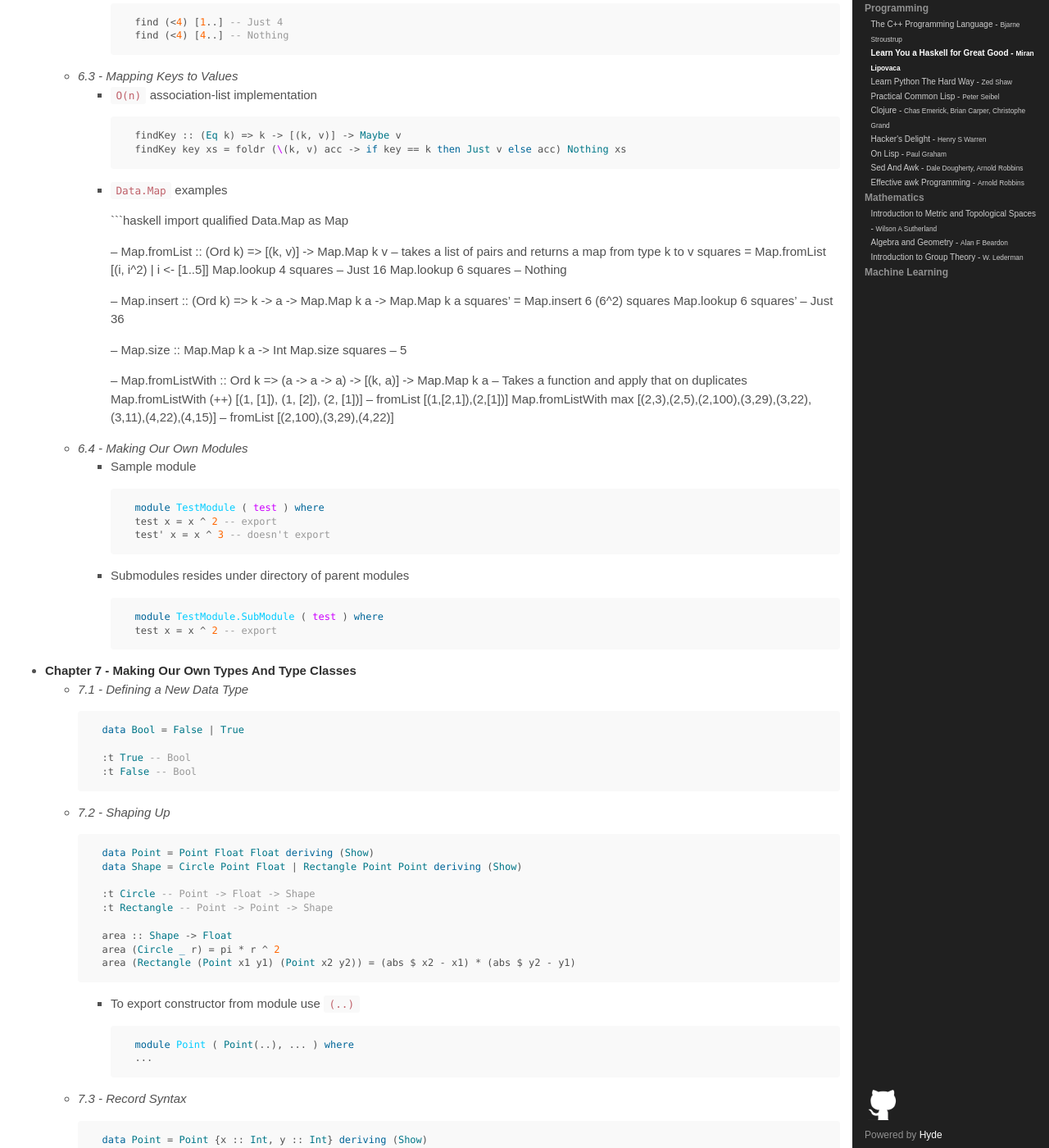
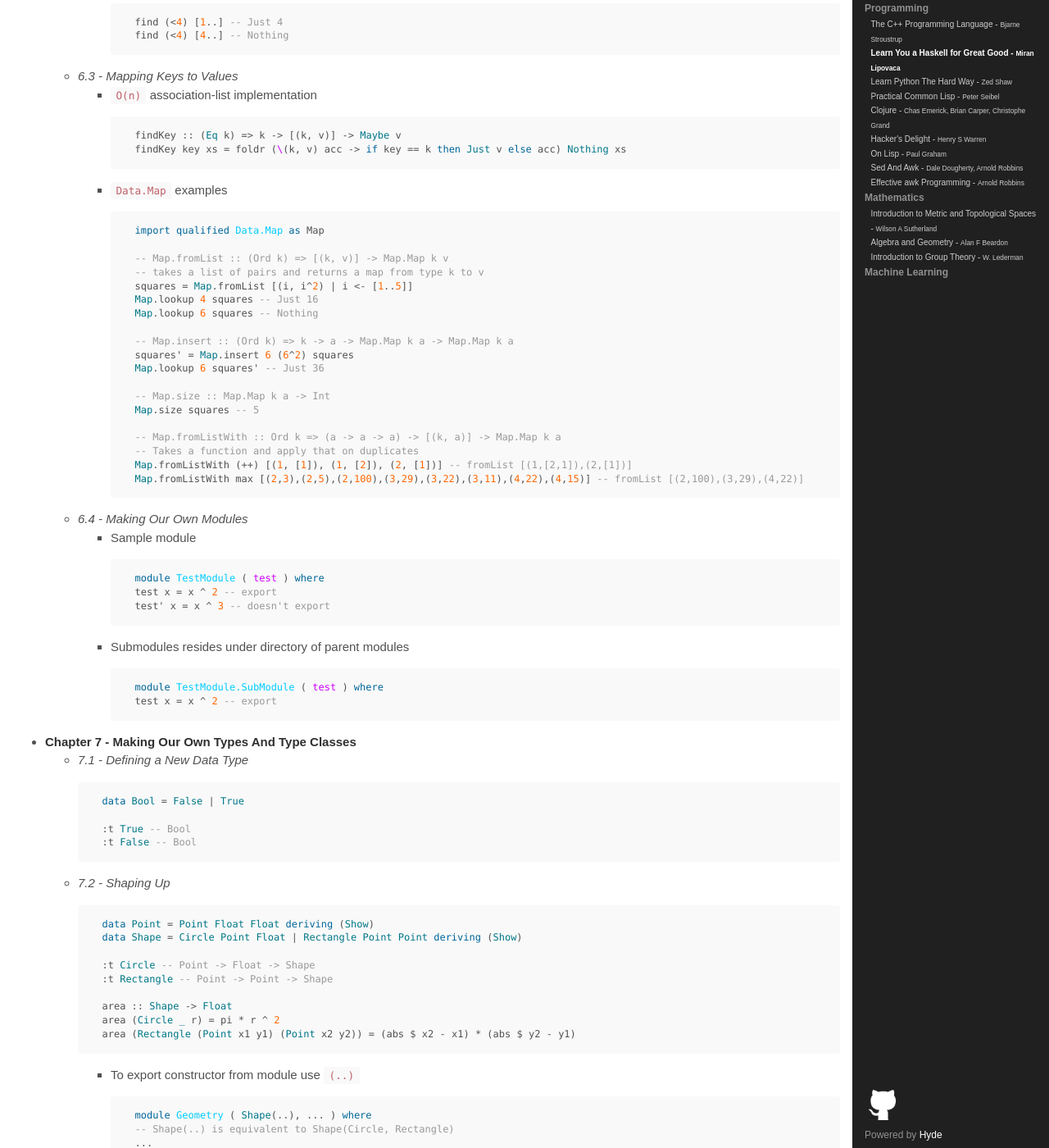
Before and after one commit to Corei13/notes, a Jekyll site: the page built from Programming/Learn You a Haskell for Great Good - Miran Lipovaca/index.md, in a window 1280 px wide and 1400 px high, scrolled down 7966 px. Shown: the whole window at 82% size. Built offline with Jekyll 4.4.1, drawn with Linux system fonts in a browser that asks for light colours; Markdown is read by kramdown in place of the engine named in the settings; some of the changed text lies outside the part shown.

Commit message:
Update Learn You a Haskell for Great Good - Miran Lipovaca

````diff
--- a/Programming/Learn You a Haskell for Great Good - Miran Lipovaca/index.md
+++ b/Programming/Learn You a Haskell for Great Good - Miran Lipovaca/index.md
@@ -53,7 +53,7 @@ ISBN: 1593272839
         - `!!` operator is used to access list elements
 
             ```haskell
-            [9.4,33.2,96.2,11.2,23.25] !! 1` -- 33.2
+            [9.4,33.2,96.2,11.2,23.25] !! 1 -- 33.2
             ```
         - Lists are compared in lexicographical order
         - Some list operations
@@ -156,7 +156,7 @@ ISBN: 1593272839
             maxBound :: Char -- '\1114111'
             maxBound :: (Bool, Int, Char) -- (True,2147483647,'\1114111')
             ```
-        - Some other typeclasses: `Integral`, `Floating
+        - Some other typeclasses: `Integral`, `Floating`
 - **Chapter 3 - Syntax In Functions**
     - *3.1 - Pattern matching*
         - Examples
@@ -451,6 +451,7 @@ ISBN: 1593272839
             -- Takes a function and apply that on duplicates
             Map.fromListWith (++) [(1, [1]), (1, [2]), (2, [1])] -- fromList [(1,[2,1]),(2,[1])]
             Map.fromListWith max [(2,3),(2,5),(2,100),(3,29),(3,22),(3,11),(4,22),(4,15)] -- fromList [(2,100),(3,29),(4,22)]
+            ```
     - *6.4 - Making Our Own Modules*
         - Sample module
 
@@ -490,7 +491,8 @@ ISBN: 1593272839
         - To export constructor from module use `(..)`
 
             ```haskell
-            module Point ( Point(..), ... ) where
+            module Geometry ( Shape(..), ... ) where
+            -- Shape(..) is equivalent to Shape(Circle, Rectangle)
             ...
             ```
     - *7.3 - Record Syntax*
@@ -673,11 +675,11 @@ ISBN: 1593272839
                 abs :: a -> a
                 signum :: a -> a
                 fromInteger :: Integer -> a
-                    -- Defined in `GHC.Num'
-            instance Num Integer -- Defined in `GHC.Num'
-            instance Num Int -- Defined in `GHC.Num'
-            instance Num Float -- Defined in `GHC.Float'
-            instance Num Double -- Defined in `GHC.Float'
+                    -- Defined in `GHC.Num`
+            instance Num Integer -- Defined in `GHC.Num`
+            instance Num Int -- Defined in `GHC.Num`
+            instance Num Float -- Defined in `GHC.Float`
+            instance Num Double -- Defined in `GHC.Float`
 
             > :info (+)
 
````
Also changed, not shown: other parts of Programming/Learn You a Haskell for Great Good - Miran Lipovaca/index.md (+14 -14 lines), index.md (+2 -2 lines), Gemfile.lock.
